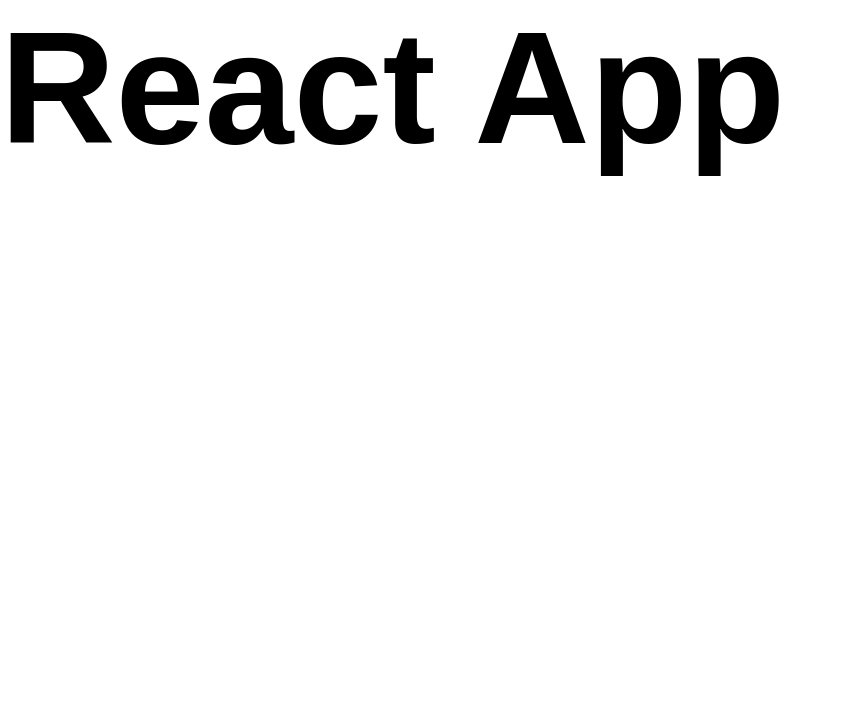
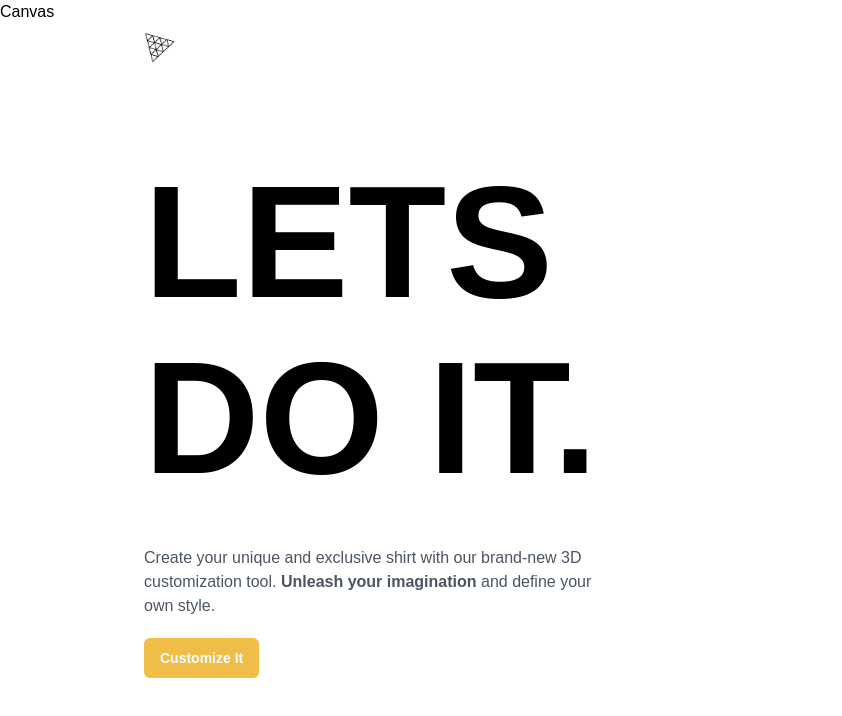
Before and after one commit to 4eJIoBeG/3d-shop, a React (Vite) app in the folder client/: page / in a window 1280 px wide. Shown: the top 716 px of the page, without its empty margins (0-842 px from the left). Built offline with nearby package versions, Linux system fonts and the light colour scheme; a web font is replaced by a local one.

Commit message:
add pages: home, customizer. add component custombutton. add some interactive at home page and customizer page

```diff
--- a/client/src/App.jsx
+++ b/client/src/App.jsx
@@ -1,8 +1,14 @@
+import Canvas from "./canvas";
+import Customizer from "./pages/Customizer";
+import Home from "./pages/Home";
+
 function App() {
   return (
-    <div>
-      <h1 className="head-text">React App</h1>
-    </div>
+    <main className="app transition-all ease-in">
+      <Home />
+      <Canvas />
+      <Customizer />
+    </main>
   );
 }
 
--- /dev/null
+++ b/client/src/canvas/index.jsx
@@ -0,0 +1,7 @@
+import React from "react";
+
+const Canvas = () => {
+  return <div>Canvas</div>;
+};
+
+export default Canvas;
--- /dev/null
+++ b/client/src/components/AIPicker.jsx
@@ -0,0 +1,7 @@
+import React from "react";
+
+const AIPicker = () => {
+  return <div>AIPicker</div>;
+};
+
+export default AIPicker;
--- /dev/null
+++ b/client/src/components/ColorPicker.jsx
@@ -0,0 +1,7 @@
+import React from "react";
+
+const ColorPicker = () => {
+  return <div>ColorPicker</div>;
+};
+
+export default ColorPicker;
--- /dev/null
+++ b/client/src/components/CustomButton.jsx
@@ -0,0 +1,24 @@
+import React from "react";
+import state from "../store";
+import { useSnapshot } from "valtio";
+
+const CustomButton = ({ type, title, customStyles, handleClick }) => {
+  const snap = useSnapshot(state);
+  const generateStyle = (type) => {
+    if (type === "filled") {
+      return { backgroundColor: snap.color, color: "#FFF" };
+    }
+  };
+
+  return (
+    <button
+      className={`px-2 py-1.5 flex-1 rounded-md ${customStyles}`}
+      style={generateStyle(type)}
+      onClick={handleClick}
+    >
+      {title}
+    </button>
+  );
+};
+
+export default CustomButton;
--- /dev/null
+++ b/client/src/components/FilePicker.jsx
@@ -0,0 +1,7 @@
+import React from "react";
+
+const FilePicker = () => {
+  return <div>FilePicker</div>;
+};
+
+export default FilePicker;
--- /dev/null
+++ b/client/src/components/Tab.jsx
@@ -0,0 +1,7 @@
+import React from "react";
+
+const Tab = () => {
+  return <div>Tab</div>;
+};
+
+export default Tab;
--- /dev/null
+++ b/client/src/components/index.js
@@ -0,0 +1,7 @@
+import CustomButton from "./CustomButton";
+import AIPicker from "./AIPicker";
+import ColorPicker from "./ColorPicker";
+import FilePicker from "./FilePicker";
+import Tab from "./Tab";
+
+export { CustomButton, AIPicker, ColorPicker, FilePicker, Tab };
--- /dev/null
+++ b/client/src/pages/Customizer.jsx
@@ -0,0 +1,69 @@
+import React, { useState, useEffect } from "react";
+import { AnimatePresence, motion } from "framer-motion";
+import { useSnapshot } from "valtio";
+
+import config from "../config/config";
+import state from "../store";
+import { download } from "../assets";
+import { downloadCanvasToImage, reader } from "../config/helpers";
+import { EditorTabs, FilterTabs, DecalTypes } from "../config/constants";
+import { fadeAnimation, slideAnimation } from "../config/motion";
+import {
+  CustomButton,
+  AIPicker,
+  ColorPicker,
+  FilePicker,
+  Tab,
+} from "../components";
+
+const Customizer = () => {
+  const snap = useSnapshot(state);
+  return (
+    <AnimatePresence>
+      {!snap.intro && (
+        <>
+          <motion.div
+            key="custom"
+            className="absolute top-0 left-0 z-10"
+            {...slideAnimation("left")}
+          >
+            <div className="flex items-center min-h-screen">
+              <div className="editortabs-container tabs">
+                {EditorTabs.map((tab) => (
+                  <Tab key={tab.name} tab={tab} handleClick={() => {}} />
+                ))}
+              </div>
+            </div>
+          </motion.div>
+          <motion.div
+            className="absolute z-10 top-5 right-5"
+            {...fadeAnimation}
+          >
+            <CustomButton
+              type="filled"
+              title="Go Back"
+              handleClick={() => (state.intro = true)}
+              customStyles="w-fit px-4 py-2.5 font-bold text-sm"
+            />
+          </motion.div>
+          <motion.div
+            className="filtertabs-container"
+            {...slideAnimation("up")}
+          >
+            {FilterTabs.map((tab) => (
+              <Tab
+                key={tab.name}
+                tab={tab}
+                isFilterTab
+                isActiveTab=""
+                handleClick={() => {}}
+              />
+            ))}
+          </motion.div>
+        </>
+      )}
+    </AnimatePresence>
+  );
+};
+
+export default Customizer;
--- /dev/null
+++ b/client/src/pages/Home.jsx
@@ -0,0 +1,57 @@
+import { motion, AnimatePresence } from "framer-motion";
+import { useSnapshot } from "valtio";
+
+import state from "../store";
+import { CustomButton } from "../components";
+import {
+  headContainerAnimation,
+  headContentAnimation,
+  headTextAnimation,
+  slideAnimation,
+} from "../config/motion";
+
+const Home = () => {
+  const snap = useSnapshot(state);
+
+  return (
+    <AnimatePresence>
+      {snap.intro && (
+        <motion.section className="home" {...slideAnimation("left")}>
+          <motion.header {...slideAnimation("down")}>
+            <img
+              src="./threejs.png"
+              alt="logo"
+              className="w-8 h-8 object-contain"
+            />
+          </motion.header>
+
+          <motion.div className="home-content" {...headContainerAnimation}>
+            <motion.div {...headTextAnimation}>
+              <h1 className="head-text">
+                LETS <br className="xl:block hidden" /> DO IT.
+              </h1>
+            </motion.div>
+            <motion.div
+              {...headContentAnimation}
+              className="flex flex-col gap-5"
+            >
+              <p className="max-w-md  font-normal text-gray-600 text-base">
+                Create your unique and exclusive shirt with our brand-new 3D
+                customization tool. <strong>Unleash your imagination </strong>
+                and define your own style.
+              </p>
+              <CustomButton
+                type="filled"
+                title="Customize It"
+                handleClick={() => (state.intro = false)}
+                customStyles="w-fit px-4 py-2.5 font-bold text-sm"
+              />
+            </motion.div>
+          </motion.div>
+        </motion.section>
+      )}
+    </AnimatePresence>
+  );
+};
+
+export default Home;
--- /dev/null
+++ b/client/src/store/index.js
@@ -0,0 +1,12 @@
+import { proxy } from "valtio";
+
+const state = proxy({
+  intro: true,
+  color: "#EFBD48",
+  isLogoTexture: true,
+  isFullTexture: false,
+  logoDecal: "./threejs.png",
+  fullDecal: "./threejs.png",
+});
+
+export default state;
```
